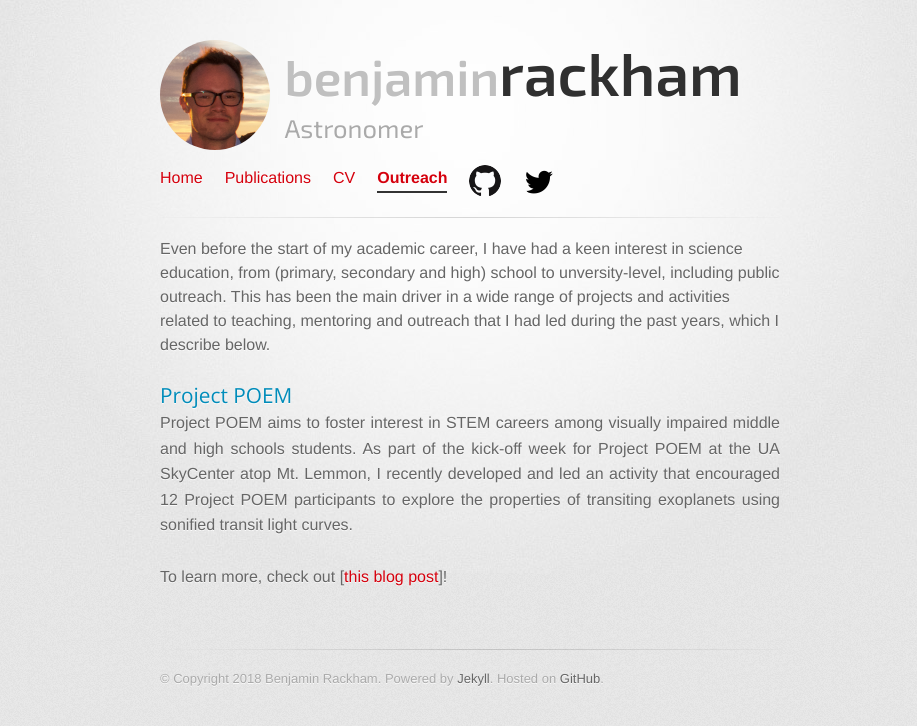
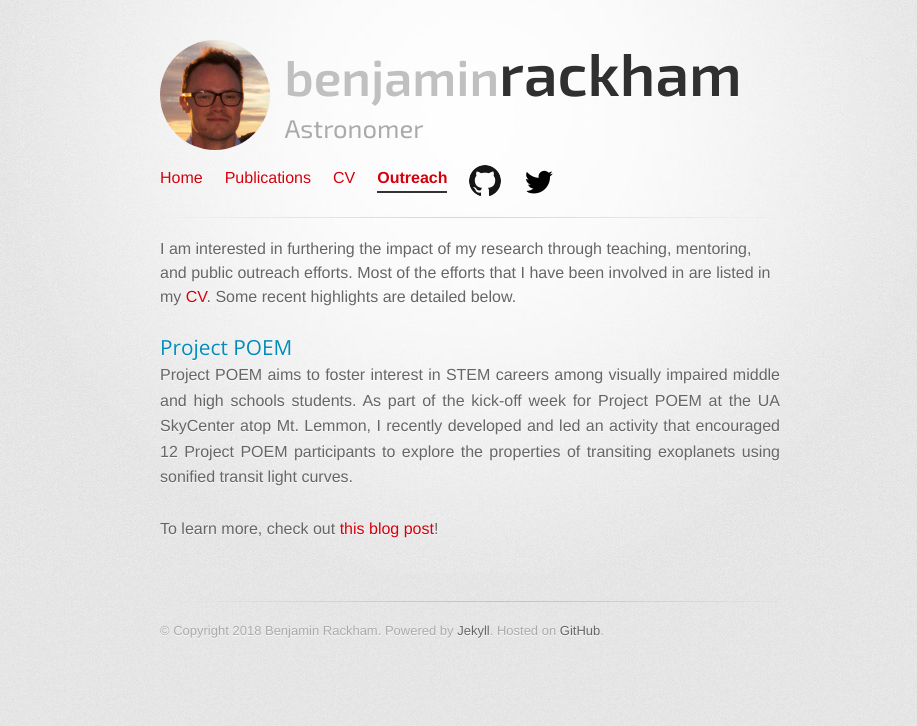
Before and after one commit to brackham/brackham.github.io, a Jekyll site: the page built from outreach/index.html, in a window 1280 px wide. Shown: the top 726 px of the page, without its empty margins (170-1087 px from the left). Built offline with Jekyll 4.4.1, drawn with Linux system fonts in a browser that asks for light colours.

Commit message:
updated outreach

```diff
--- a/outreach/index.html
+++ b/outreach/index.html
@@ -5,10 +5,9 @@ current: outreach
 description: Outreach activities
 ---
 
-Even before the start of my academic career, I have had a keen interest in science education,
-from (primary, secondary and high) school to unversity-level, including public outreach. This
-has been the main driver in a wide range of projects and activities related to teaching, mentoring
-and outreach that I had led during the past years, which I describe below.
+I am interested in furthering the impact of my research through teaching, mentoring, and public outreach efforts.
+Most of the efforts that I have been involved in are listed in my
+<a href="http://brackham.github.io/cv/">CV</a>. Some recent highlights are detailed below.
 
 <br>
 <br>
@@ -21,6 +20,6 @@ and outreach that I had led during the past years, which I describe below.
     participants to explore the properties of transiting exoplanets using sonified transit light curves.</span>
 <br>
 <br>
-  To learn more, check out [<a href="http://project-eden.space/songsofexoplanets/" target="_blank">this blog post</a>]!
+  To learn more, check out <a href="http://project-eden.space/songsofexoplanets/" target="_blank">this blog post</a>!
   </p>
 </section>
```
